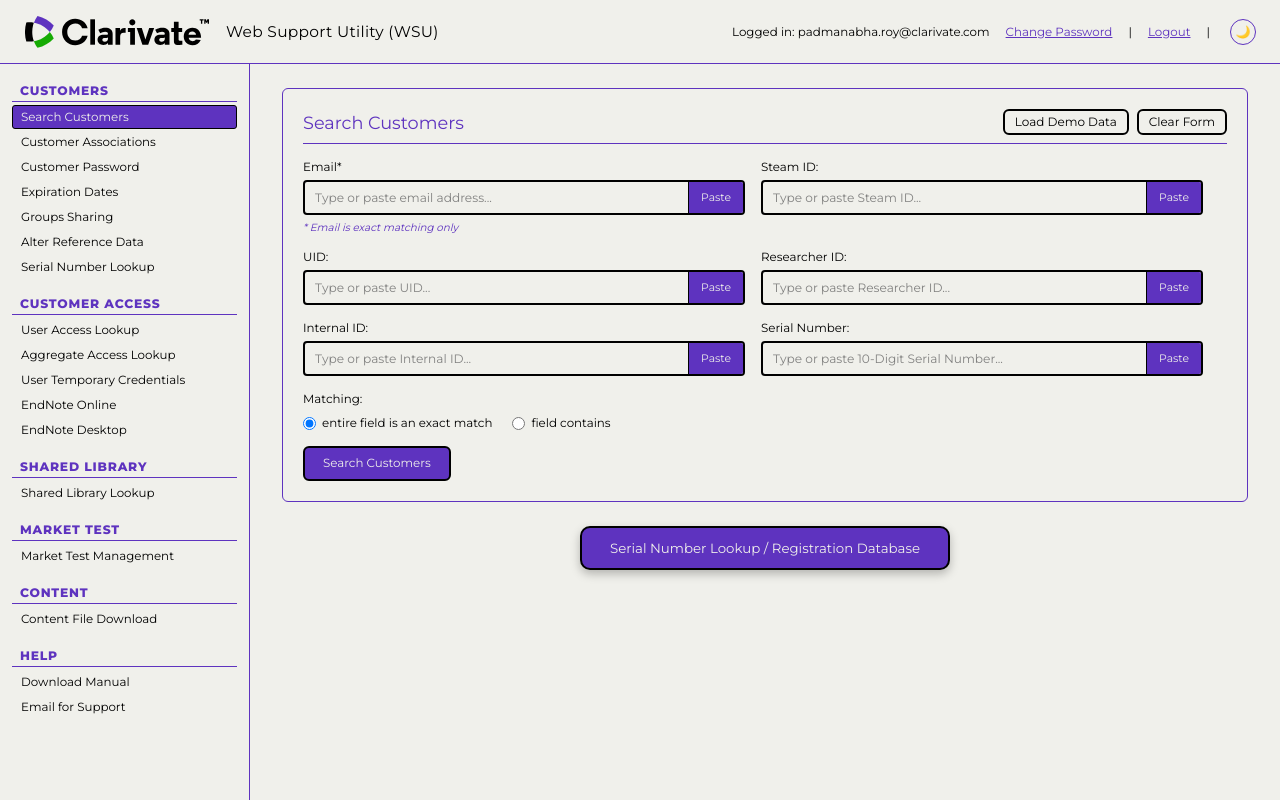
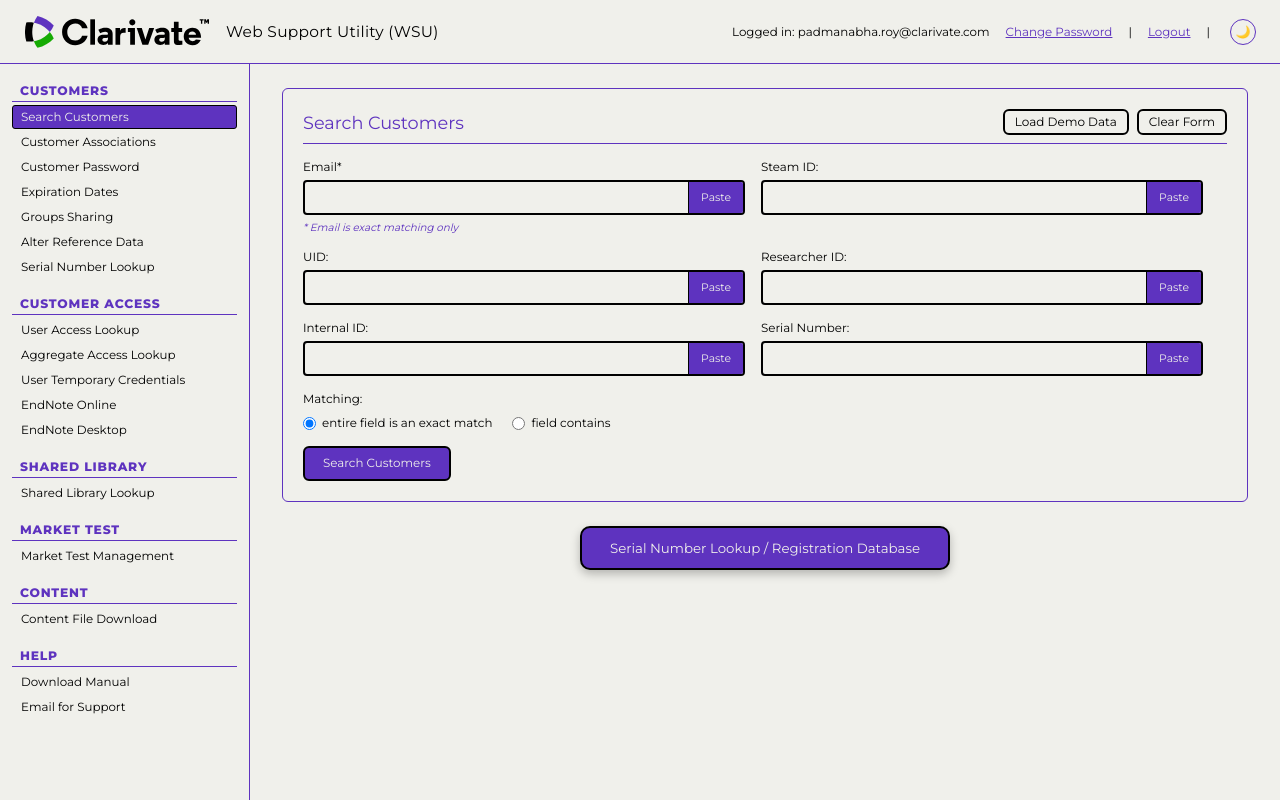
Before and after one commit to roypadmanabha/web-support-utility-integrated, a React (Vite) app: page / in a window 1280 px wide. Built offline with nearby package versions, Linux system fonts and the light colour scheme.

Commit message:
Omit all placeholder texts from all input fields across the application

```diff
--- a/src/App.jsx
+++ b/src/App.jsx
@@ -35,7 +35,6 @@
   label,
   value,
   onChange,
-  placeholder,
   type = "text",
   requiredNote = false,
   fieldLabel = "",
@@ -77,7 +76,6 @@
           className="wsu-input"
           value={valStr}
           onChange={(e) => onChange(e.target.value)}
-          placeholder={placeholder}
           autoComplete="off"
           spellCheck="false"
         />
@@ -626,7 +624,6 @@
                           setSnLookupResult(null);
                         }
                       }}
-                      placeholder="Paste 10-Digit Serial Number (e.g. 3102299999)"
                       fieldLabel="Serial Number Input"
                     />
                   </form>
@@ -753,28 +750,24 @@
                       label="First Name"
                       value={regFirstName}
                       onChange={setRegFirstName}
-                      placeholder="e.g. Fabian"
                       fieldLabel="First Name"
                     />
                     <SmartInputField
                       label="Last Name"
                       value={regLastName}
                       onChange={setRegLastName}
-                      placeholder="e.g. Marsden"
                       fieldLabel="Last Name"
                     />
                     <SmartInputField
                       label="Organization"
                       value={regOrganization}
                       onChange={setRegOrganization}
-                      placeholder="e.g. Clarivate Analytics"
                       fieldLabel="Organization"
                     />
                     <SmartInputField
                       label="Email Address"
                       value={regEmailAddress}
                       onChange={setRegEmailAddress}
-                      placeholder="e.g. fabian.marsden@gmail.com"
                       fieldLabel="Email Address"
                       errorMessage={checkSpaceInEmail(regEmailAddress)}
                     />
@@ -782,14 +775,12 @@
                       label="Phone Number"
                       value={regPhoneNumber}
                       onChange={setRegPhoneNumber}
-                      placeholder="e.g. 555-0199"
                       fieldLabel="Phone Number"
                     />
                     <SmartInputField
                       label="Serial Number"
                       value={regSerialNumber}
                       onChange={setRegSerialNumber}
-                      placeholder="e.g. 3102299999"
                       fieldLabel="Serial Number"
                     />
 
@@ -822,7 +813,6 @@
                           <SmartInputField
                             value={regSearchQuery}
                             onChange={setRegSearchQuery}
-                            placeholder="Quick filter table..."
                             fieldLabel="Quick Filter"
                           />
                         </div>
@@ -1343,7 +1333,6 @@
                       label="Email*"
                       value={searchEmail}
                       onChange={setSearchEmail}
-                      placeholder="Type or paste email address..."
                       requiredNote={true}
                       fieldLabel="Email"
                       errorMessage={checkSpaceInEmail(searchEmail)}
@@ -1354,7 +1343,6 @@
                       label="Steam ID:"
                       value={searchSteamId}
                       onChange={setSearchSteamId}
-                      placeholder="Type or paste Steam ID..."
                       fieldLabel="Steam ID"
                     />
 
@@ -1363,7 +1351,6 @@
                       label="UID:"
                       value={searchUid}
                       onChange={setSearchUid}
-                      placeholder="Type or paste UID..."
                       fieldLabel="UID"
                     />
 
@@ -1372,7 +1359,6 @@
                       label="Researcher ID:"
                       value={searchResearcherId}
                       onChange={setSearchResearcherId}
-                      placeholder="Type or paste Researcher ID..."
                       fieldLabel="Researcher ID"
                     />
 
@@ -1381,7 +1367,6 @@
                       label="Internal ID:"
                       value={searchInternalId}
                       onChange={setSearchInternalId}
-                      placeholder="Type or paste Internal ID..."
                       fieldLabel="Internal ID"
                     />
 
@@ -1390,7 +1375,6 @@
                       label="Serial Number:"
                       value={searchSerialNumber}
                       onChange={setSearchSerialNumber}
-                      placeholder="Type or paste 10-Digit Serial Number..."
                       fieldLabel="Serial Number"
                     />
                   </div>
@@ -1556,7 +1540,6 @@
                   label="Email:"
                   value={accessSearchEmail}
                   onChange={setAccessSearchEmail}
-                  placeholder="padmanabha.roy@clarivate.com"
                   fieldLabel="Search Email"
                 />
 
@@ -1564,7 +1547,6 @@
                   label="UID:"
                   value={accessSearchUid}
                   onChange={setAccessSearchUid}
-                  placeholder="al4jWwrsCssAHYeMTG8"
                   fieldLabel="Search UID"
                 />
               </div>
@@ -1595,7 +1577,6 @@
                     <SmartInputField
                       value={accessFilterQuery}
                       onChange={setAccessFilterQuery}
-                      placeholder="Filter tokens..."
                       fieldLabel="Token Filter"
                     />
                   </div>
@@ -1655,7 +1636,6 @@
                   label="Search Query / Reference ID:"
                   value={genericQuery}
                   onChange={setGenericQuery}
-                  placeholder="padmanabha.roy@clarivate.com"
                   fieldLabel="Query"
                 />
               </div>
```
